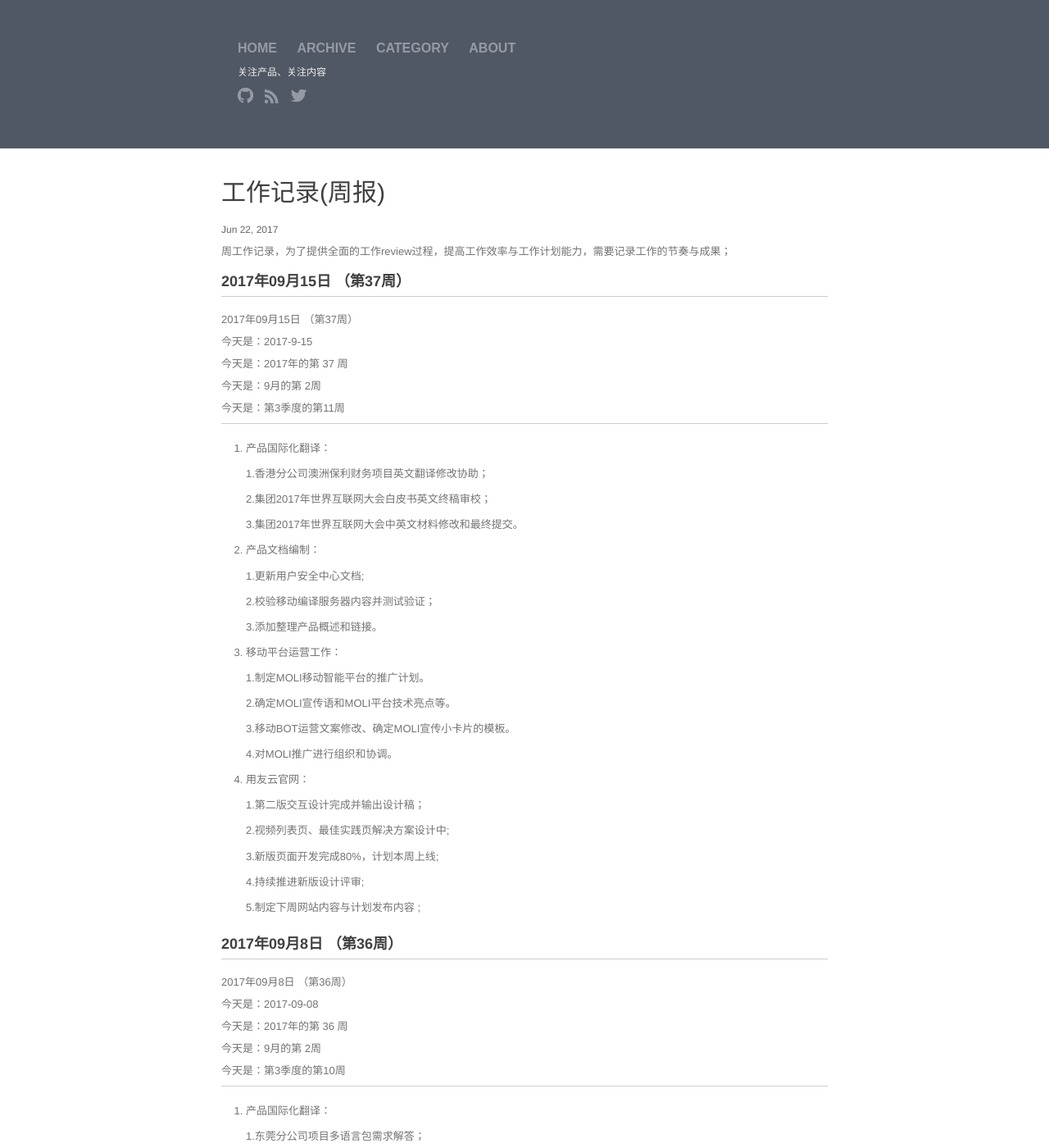
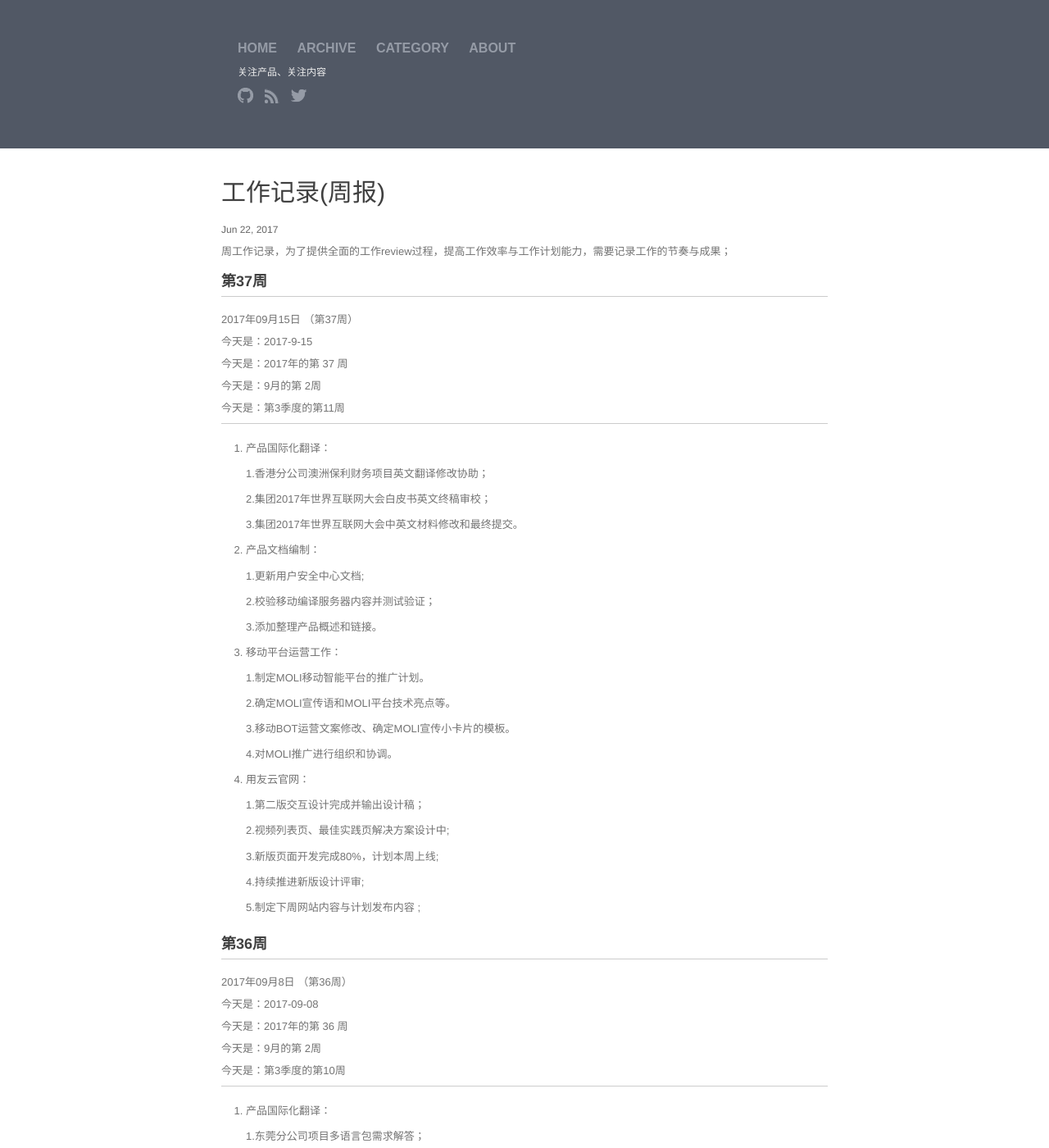
Before and after one commit to walllFlower/blog, a Jekyll site: the page built from _posts/2017-06-22-day_report_cxz.md, in a window 1280 px wide and 1400 px high. Shown: the whole window at 82% size. Built offline with Jekyll 4.4.1, drawn with Linux system fonts in a browser that asks for light colours; comment, search, counter and statistics services are not loaded; some of the changed text lies outside the part shown.

Commit message:
Update 2017-06-22-day_report_cxz.md

```diff
--- a/_posts/2017-06-22-day_report_cxz.md
+++ b/_posts/2017-06-22-day_report_cxz.md
@@ -8,7 +8,7 @@ categories: 日报
 周工作记录，为了提供全面的工作review过程，提高工作效率与工作计划能力，需要记录工作的节奏与成果；
 
 
-###  2017年09月15日 （第37周）
+###  第37周
 
 ***
 
@@ -64,7 +64,7 @@ categories: 日报
     5.制定下周网站内容与计划发布内容 ;
 
 
-###  2017年09月8日 （第36周）
+###  第36周
 
 
 ***
@@ -119,7 +119,7 @@ categories: 日报
     5.制定下周网站内容与计划发布内容 ;
 
 
-### 2017年09月01日 （第35周）
+### 第35周
 
 
 ***
@@ -171,7 +171,7 @@ categories: 日报
     5.制定下周网站内容与计划发布内容 ;
 
 
-### 2017年08月26日 （第34周）
+### 第34周
 
 ***
 今天是：2017-8-26
```
